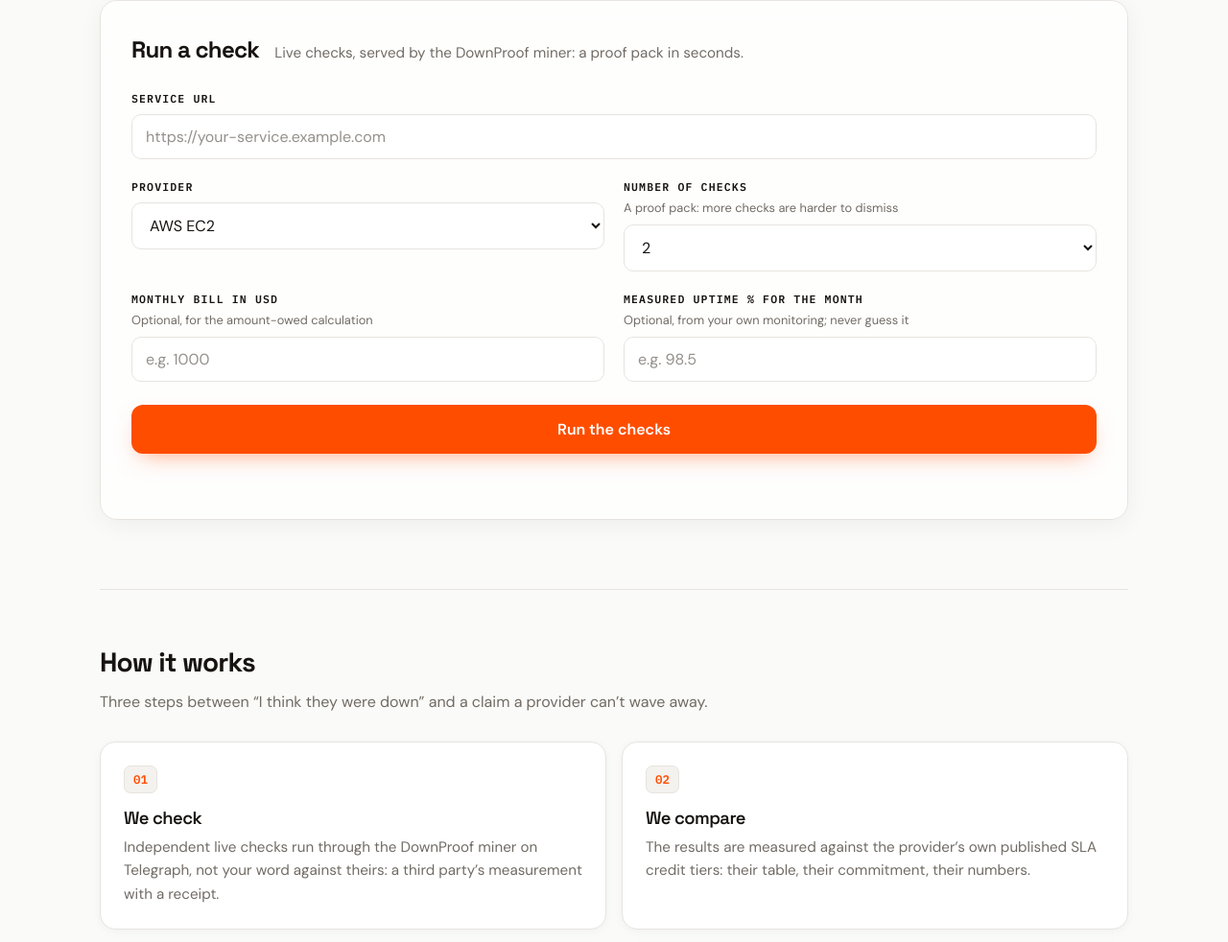
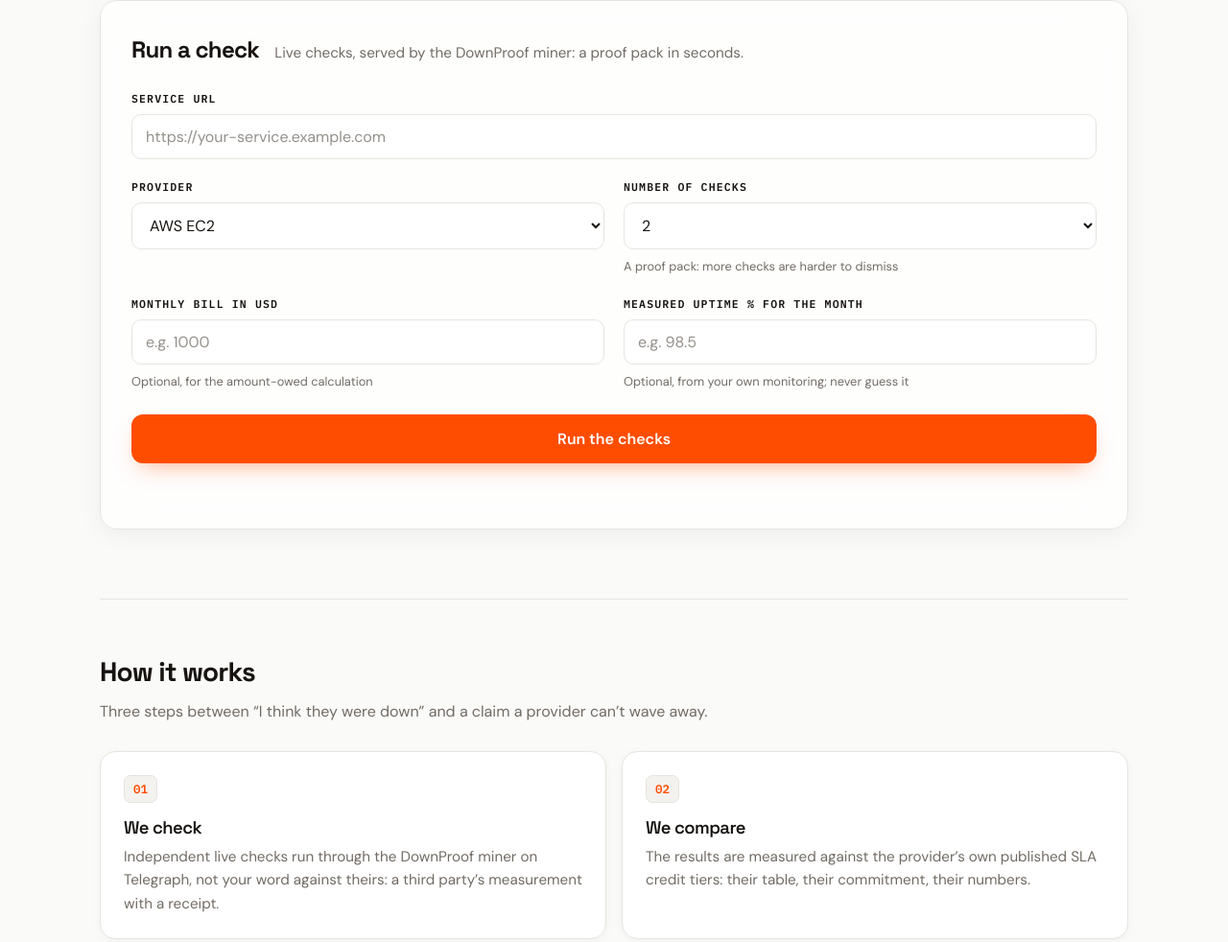
Before and after one commit to Jacksonx28/claimproof, a plain HTML site: page web/index.html in a window 1280 px wide. Shown: the part 801-1783 px from the top of the page at 96% size. Drawn offline with Linux system fonts and the light colour scheme.

Commit message:
Align form fields, drop footer fine print

```diff
--- a/web/index.html
+++ b/web/index.html
@@ -274,7 +274,7 @@
     font-family: var(--mono); font-size: .72rem; font-weight: 600;
     letter-spacing: .1em; text-transform: uppercase; color: var(--ink);
   }
-  .hint { display: block; margin-top: 3px; font-family: var(--body); font-size: .8rem; font-weight: 400; letter-spacing: 0; text-transform: none; color: var(--muted); }
+  .hint { display: block; margin: 8px 0 0; font-family: var(--body); font-size: .8rem; font-weight: 400; letter-spacing: 0; text-transform: none; color: var(--muted); }
   input, select {
     width: 100%; padding: 12px 14px; font-size: 1rem; font-family: var(--body);
     border-radius: 10px; border: 1px solid var(--border);
@@ -466,7 +466,6 @@
     background: none; border: 0; padding: 0; margin: 0; cursor: pointer;
     font-family: inherit; font-size: .82rem;
   }
-  .foot-fine { font-size: 11px; line-height: 1.6; margin: 14px 0 0; max-width: 720px; }
 
   /* Info modals (footer): Canopy style, dim blurred backdrop, quiet panel. */
   .modal-backdrop {
@@ -622,7 +621,7 @@
           </select>
         </div>
         <div class="field">
-          <label for="checks">Number of checks <span class="hint">A proof pack: more checks are harder to dismiss</span></label>
+          <label for="checks">Number of checks</label>
           <select id="checks">
             <option value="1">1</option>
             <option value="2" selected>2</option>
@@ -630,14 +629,17 @@
             <option value="4">4</option>
             <option value="5">5</option>
           </select>
+          <p class="hint">A proof pack: more checks are harder to dismiss</p>
         </div>
         <div class="field">
-          <label for="bill">Monthly bill in USD <span class="hint">Optional, for the amount-owed calculation</span></label>
+          <label for="bill">Monthly bill in USD</label>
           <input id="bill" type="number" min="0" step="0.01" placeholder="e.g. 1000">
+          <p class="hint">Optional, for the amount-owed calculation</p>
         </div>
         <div class="field">
-          <label for="uptime">Measured uptime % for the month <span class="hint">Optional, from your own monitoring; never guess it</span></label>
+          <label for="uptime">Measured uptime % for the month</label>
           <input id="uptime" type="number" min="0" max="100" step="0.01" placeholder="e.g. 98.5">
+          <p class="hint">Optional, from your own monitoring; never guess it</p>
         </div>
       </div>
       <button id="run" type="submit">Run the checks</button>
@@ -722,7 +724,6 @@
         <a href="https://github.com/Jacksonx28/downproof" target="_blank" rel="noopener">GitHub</a>
       </nav>
     </div>
-    <p class="foot-fine">Credit tiers come from each provider&rsquo;s own published SLA page, checked 22 Nov 2026. Credits are a percentage of the affected service&rsquo;s monthly bill, usually applied against future bills, not cash.</p>
   </footer>
 </main>
 
```
